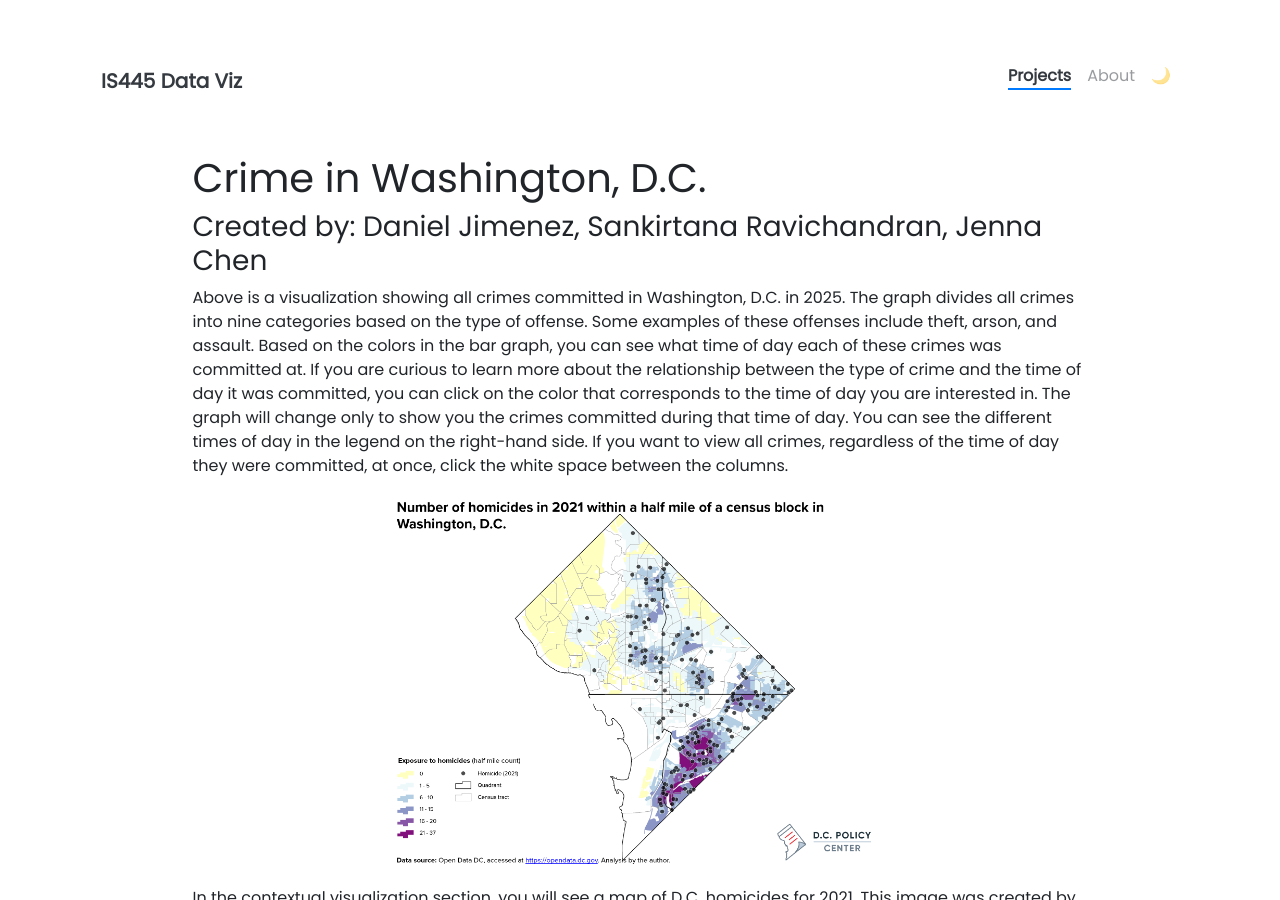
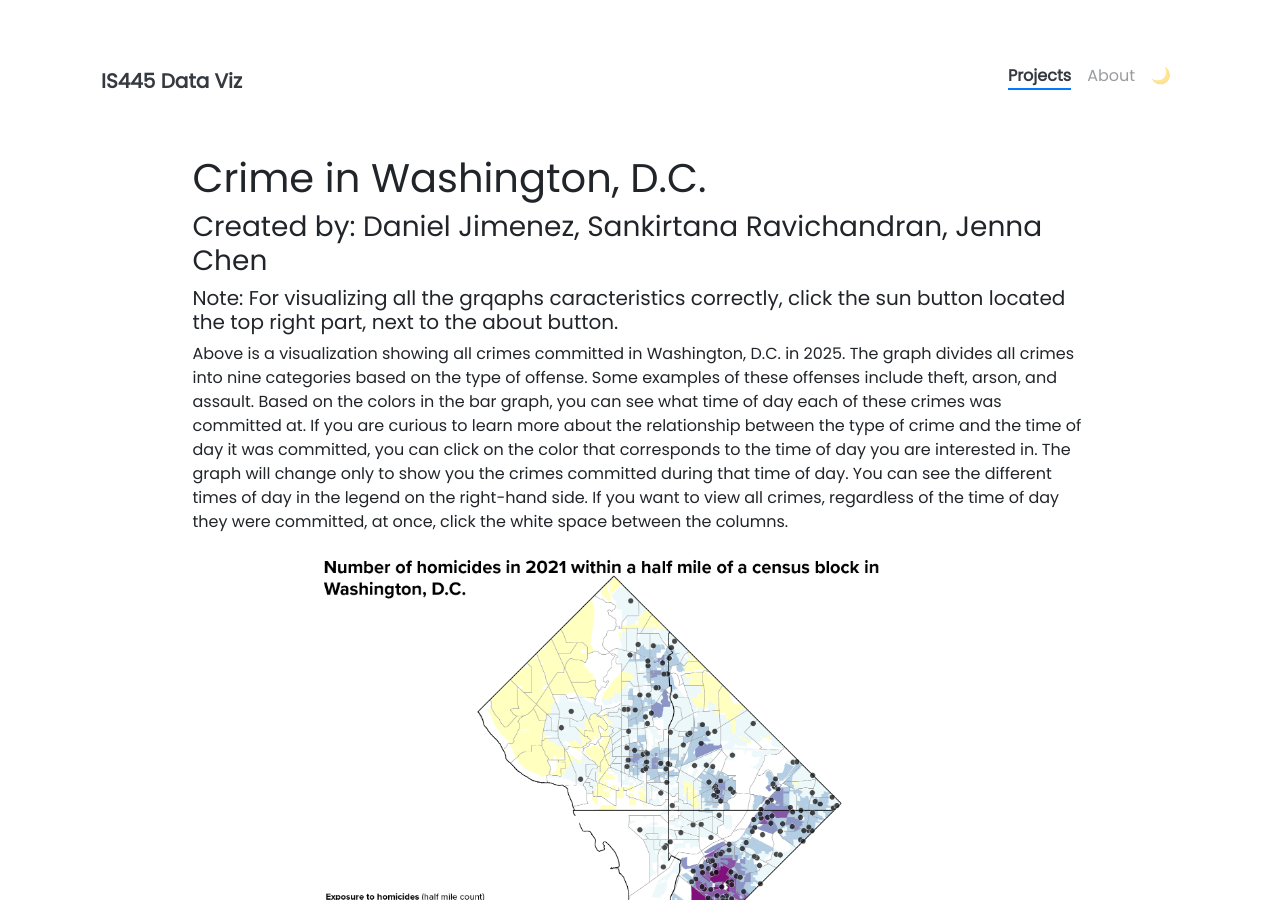
Before and after one commit to DAJV-21/DAJV-21.github.io, a Jekyll site: the page built from _projects/FinalProject_3.1.md, in a window 1280 px wide and 900 px high. Built offline with Jekyll 4.4.1, drawn with Linux system fonts in a browser that asks for light colours; nearby versions of some CDN libraries; a script that is not in the unit is left out.

Commit message:
Final Project 3.2 correction

```diff
--- a/_projects/FinalProject_3.1.md
+++ b/_projects/FinalProject_3.1.md
@@ -15,15 +15,17 @@ custom_js:
 
 ### Created by: Daniel Jimenez, Sankirtana Ravichandran, Jenna Chen
 
+##### Note: For visualizing all the grqaphs caracteristics correctly, click the sun button located the top right part, next to the about button.
+
 <vegachart schema-url="{{ site.baseurl }}/assets/json/CentralViz.json" style="width: 100%"></vegachart>
 
 Above is a visualization showing all crimes committed in Washington, D.C. in 2025. The graph divides all crimes into nine categories based on the type of offense. Some examples of these offenses include theft, arson, and assault. Based on the colors in the bar graph, you can see what time of day each of these crimes was committed at. If you are curious to learn more about the relationship between the type of crime and the time of day it was committed, you can click on the color that corresponds to the time of day you are interested in. The graph will change only to show you the crimes committed during that time of day. You can see the different times of day in the legend on the right-hand side. If you want to view all crimes, regardless of the time of day they were committed, at once, click the white space between the columns.
 
-<img src="{{ site.baseurl }}/assets/pngs/Over-18-new.png" width="500" height="600">
+<img src="{{ site.baseurl }}/assets/pngs/Over-18-new.png" width="650" height="650">
 
 In the contextual visualization section, you will see a map of D.C. homicides for 2021. This image was created by the D.C. Policy Center shown in the next [link](https://www.dcpolicycenter.org/publications/homicide-exposure-maps/). You can use this image to better understand which regions of Washington, D.C. are most prone to criminal activity, in this case, specifically homicides. This visualization serves as a baseline for crime information that you can use in many ways. If you are planning to move to Washington, D.C., this image may help you think about which neighborhoods you want to live in or avoid. If you are interested in learning about policing patterns, this visualization may serve as a starting point and can be used alongside other datasets to help identify them. While this visualization provides powerful information about crime in D.C., it is essential to recognize that it includes only homicides from 2021 and may be limited in its ability to capture broader crime patterns.
 
-<vegachart schema-url="{{ site.baseurl }}/assets/json/ContextualViz1.json" style="width: 100%"></vegachart>
+<vegachart schema-url="{{ site.baseurl }}/assets/json/ContextualViz.json" style="width: 100%"></vegachart>
 
 The second contextual visualization highlights the specific neighborhood groupings (or clusters) in Washington D.C. By hovering over the map, a pop-up will list which neighborhoods are located in that particular neighborhood cluster. For example, Howard University is in Cluster 3, Georgetown is in Cluster 4, George Washington University is in Cluster 5, Downtown and Chinatown are in Cluster 8, American University Park is in Cluster 11, Union Station is in Cluster 25, and Capitol Hill is in Cluster 26. The bar graph to the right of the map displays the area in square miles of each neighborhood cluster. You can select a specific neighborhood cluster from the dropdown menu underneath the map. Selecting a specific cluster from the dropdown will highlight that cluster on the map and on the bar graph.
 
@@ -35,5 +37,5 @@ The second contextual visualization highlights the specific neighborhood groupin
 </div>
 
 <div class="right">
-{% include elements/button.html link="https://github.com/DAJV-21/DAJV-21.github.io/blob/main/python_notebooks/Workbook(1).ipynb" text="The Analysis" %}
+{% include elements/button.html link="https://github.com/DAJV-21/DAJV-21.github.io/blob/main/python_notebooks/Workbook%20(1).ipynb" text="The Analysis" %}
 </div>
```
Also changed, not shown: other parts of _projects/FinalProject_3.1.md (+1 -1 lines).
